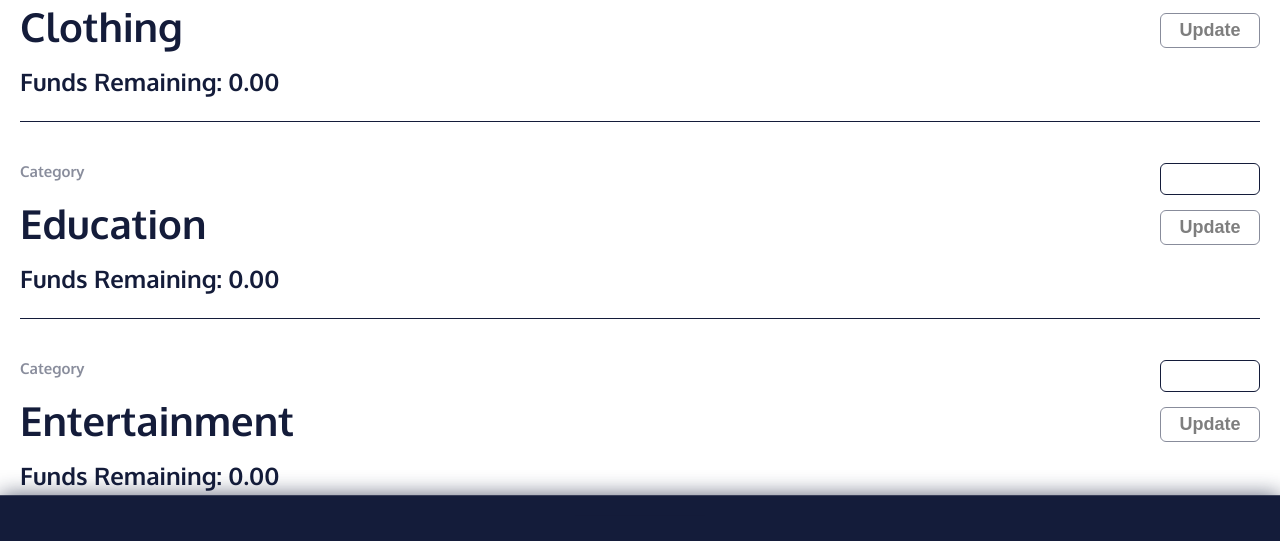
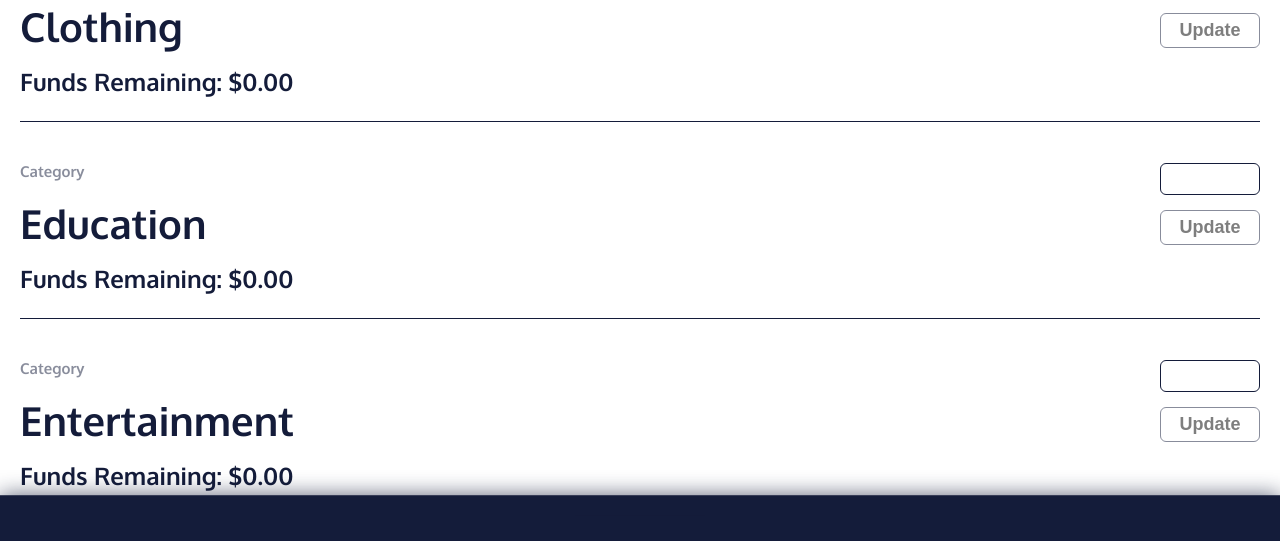
Before and after one commit to E-D-Richard/budget-tracker-webbapp, a React (Create React App) app: page / in a window 1280 px wide. Shown: the part 183-724 px from the top of the page. Built offline with nearby package versions, Linux system fonts and the light colour scheme.

Commit message:
implement currency symbol based on storeState

```diff
--- a/src/components/body/Budget.js
+++ b/src/components/body/Budget.js
@@ -9,9 +9,11 @@ import {
 } from "../../utilities/helpers/helperFunctions/formHelpers";
 import { developmentModeSettings } from "../../utilities/helpers/helperObjects";
 import Big from "big.js";
+import { selectSelectedCurrencySymbol } from "../../features/settings/settingsSlice";
 
 const Budget = ({ budget }) => {
   const dispatch = useDispatch();
+  const selectedCurrencySymbol = useSelector(selectSelectedCurrencySymbol);
   const [amount, setAmount] = useState("");
   const [preventSubmit, setPreventSubmit] = useState(true);
   const transactions = useSelector(selectTransactions);
@@ -65,7 +67,7 @@ const Budget = ({ budget }) => {
         <h4
           className={`remaining-funds ${(Number(remainingFunds) > 0) ? "positive" : (Number(remainingFunds) < 0) ? "negative" : "null"}`}
         >
-          Funds Remaining: {remainingFunds}
+          Funds Remaining: {selectedCurrencySymbol + remainingFunds}
         </h4>
       </div>
 
--- a/src/components/body/Transaction.js
+++ b/src/components/body/Transaction.js
@@ -1,10 +1,12 @@
 import React from "react";
-import { useDispatch } from "react-redux";
+import { useDispatch, useSelector } from "react-redux";
 import { deleteTransaction } from "../../features/transRecord/transRecordSlice";
 import { deleteBudgetBalanceEntry } from "../../features/budgets/budgetsSlice";
+import { selectSelectedCurrencySymbol } from "../../features/settings/settingsSlice";
 
 const Transaction = ({ transaction }) => {
   const dispatch = useDispatch();
+  const selectedCurrencySymbol = useSelector(selectSelectedCurrencySymbol);
 
   const handleDelete = (e) => {
     if (transaction.type === "expense") {
@@ -18,14 +20,15 @@ const Transaction = ({ transaction }) => {
 
   return (
     <li className="transaction-record">
-      {transaction.type === "expense" ? "-" : "+"}
-      <span>
-        {transaction.amount}&nbsp;&nbsp;{transaction.category}{" "}
-        <span className="description">
-          ( {transaction.type === "expense" ? "expense: " : ""}
-          {transaction.description} )
-        </span>
-      </span>
+      <div>
+        <p>
+          <span>{transaction.type === "expense" ? "-" : "+"}</span>
+          <span>
+            {` ${selectedCurrencySymbol}${transaction.amount.toFixed(2)}`}
+          </span>
+          <span className="trans-list-description">{` ${transaction.category}: ${transaction.description}`}</span>
+        </p>
+      </div>
       <button onClick={handleDelete} aria-label="Remove">
         X
       </button>
--- a/src/components/footer/NewTransForm.js
+++ b/src/components/footer/NewTransForm.js
@@ -56,7 +56,7 @@ const NewTransForm = ({ isExpanded }) => {
       addTransaction({
         type: "expense",
         category: category,
-        description: description,
+        description: description ? description : "expense",
         amount: Number(amount),
         id: uuidv4(),
       })
--- a/src/features/settings/settingsSlice.js
+++ b/src/features/settings/settingsSlice.js
@@ -26,5 +26,6 @@ const settingsSlice = createSlice({
 
 
 export const selectSelectedCurrencyIndex = (state) => state.settings.selectedCurrency.currencyIndex;
+export const selectSelectedCurrencySymbol = (state) => state.settings.selectedCurrency.currencyData.symbol;
 export const {updateSelectedCurrency} = settingsSlice.actions;
 export default settingsSlice.reducer;
```
Also changed, not shown: 1 other file (tests, documents, lock files or other folders).
